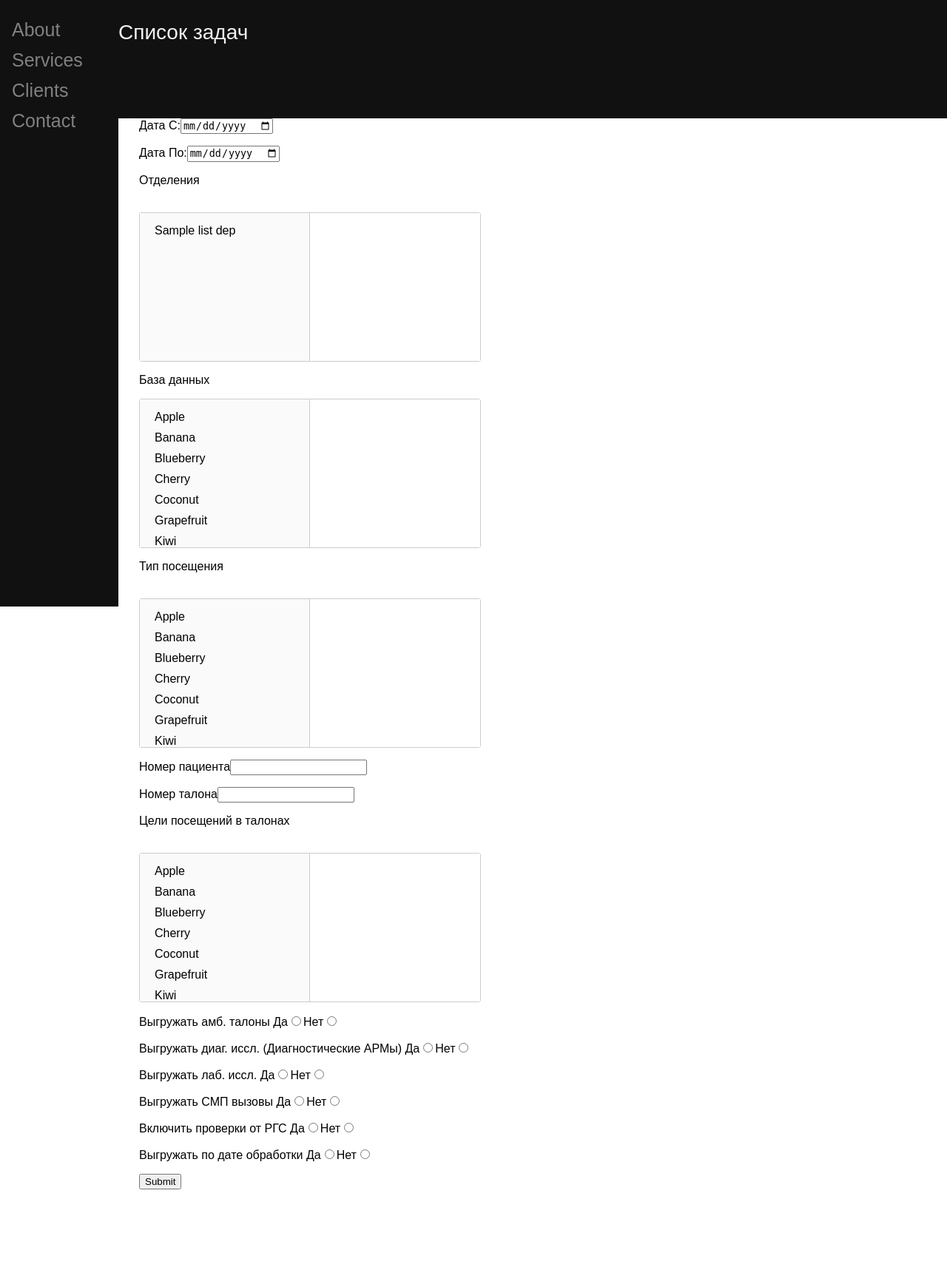
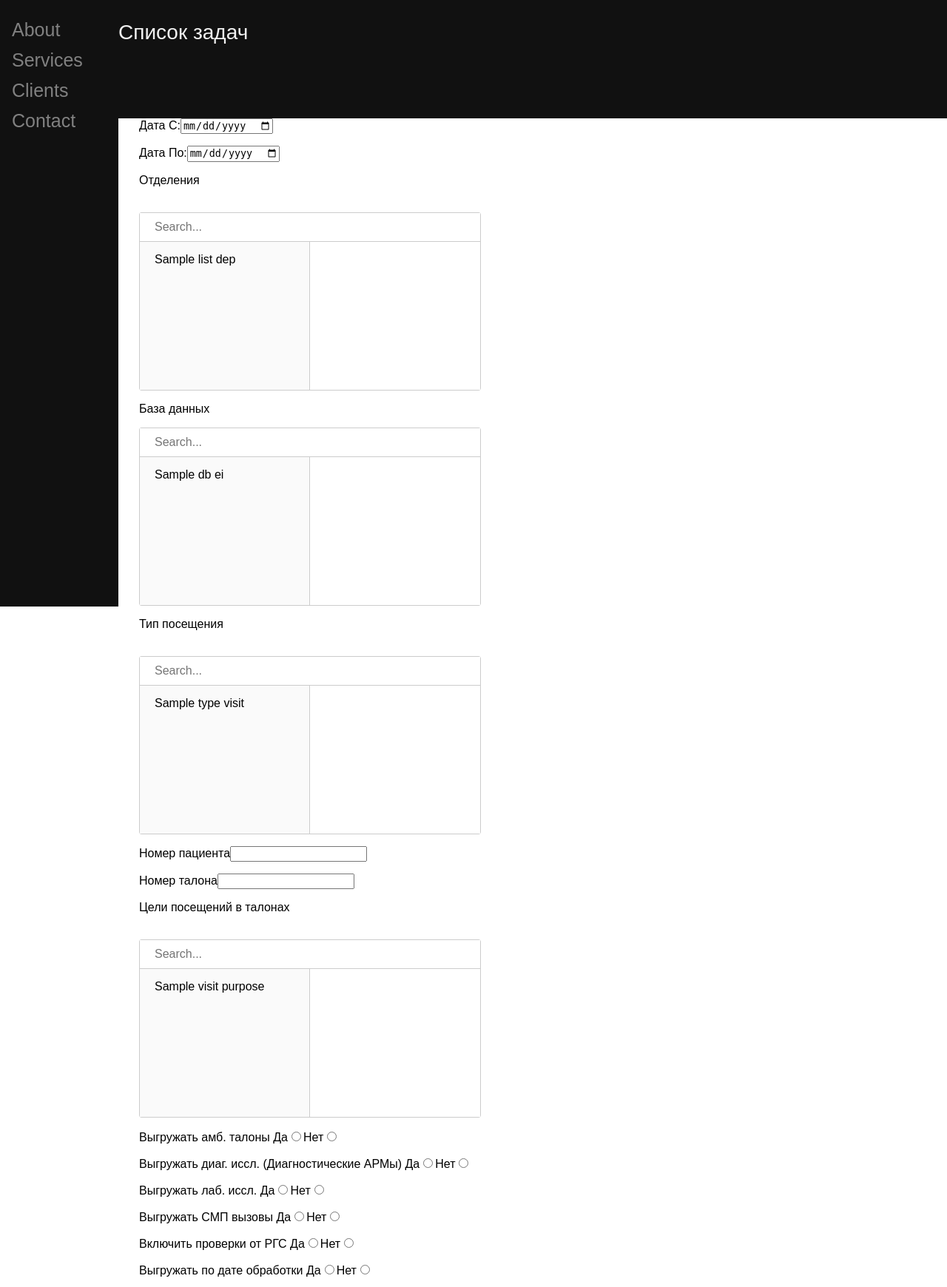
Before and after one commit to PanchukDima/ReportOracleMIS, a Flask app: template templates/exportOMS.html in a window 1280 px wide. Shown: the top 1740 px of the page at 74% size. Before the commit the page ends 1608 px from the top, so only its background shows below. Run offline with Flask 2, Linux system fonts and the light colour scheme; the template is opened without the code that fills it: most values are stand-ins (such as "Sample title", 1, 10 or a date in 2020).

Commit message:
add page tasklist

```diff
--- a/app.py
+++ b/app.py
@@ -79,8 +79,12 @@ def clear_queue():
     return "Clear"
 @app.route('/exportoms')
 def show_export():
-    list_dep = [{"id":0,"name":"text"}, {"id":1,"name":"text2"} ]
-    return render_template("exportOMS.html", list_dep=list_dep)
+    db = database()
+    db_eis = db.getEISBD()
+    type_visit = db.getTypeVisit()
+    visit_purpose = db.getVisitPurpose()
+    list_dep = db.getDepList()
+    return render_template("exportOMS.html", list_dep=list_dep, db_eis=db_eis,type_visit=type_visit,visit_purpose=visit_purpose)
 
 
 if __name__ == '__main__':
--- a/templates/exportOMS.html
+++ b/templates/exportOMS.html
@@ -82,62 +82,38 @@
   <a href="#contact">Contact</a>
 </div>
 <div class="container">
-    <form action="/createTask" method="post">
+    <form action="/createTask" method="post" name="exportOMSForm" novalidate>
         <p>Дата С:<input type="date" name="date_in"/></p>
         <p>Дата По:<input type="date" name="date_to"/></p>
         <p>Отделения</p><br>
         <select required multiple="multiple" name="departments" id="dep_select">
+
                     {% for n in list_dep %}
                         <option value="{{ n["id"] }}">{{ n["name"] }}</option>
                     {% endfor %}
+
                 </select>
+
         <p>База данных</p>
         <select required multiple="multiple" name="db_eis" id="db_eis_select">
 
-                    <option>Apple</option>
-                    <option>Banana</option>
-                    <option>Blueberry</option>
-                    <option>Cherry</option>
-                    <option>Coconut</option>
-                    <option>Grapefruit</option>
-                    <option>Kiwi</option>
-                    <option>Lemon</option>
-                    <option>Lime</option>
-                    <option>Mango</option>
-                    <option>Orange</option>
-                    <option>Papaya</option>
+                    {% for n in db_eis %}
+                        <option value="{{ n["id"] }}">{{ n["name"] }}</option>
+                    {% endfor %}
                 </select>
         <p>Тип посещения</p><br>
         <select required multiple="multiple" name="type_visit" id="type_visit_select">
-                    <option>Apple</option>
-                    <option>Banana</option>
-                    <option>Blueberry</option>
-                    <option>Cherry</option>
-                    <option>Coconut</option>
-                    <option>Grapefruit</option>
-                    <option>Kiwi</option>
-                    <option>Lemon</option>
-                    <option>Lime</option>
-                    <option>Mango</option>
-                    <option>Orange</option>
-                    <option>Papaya</option>
+                    {% for n in type_visit %}
+                        <option value="{{ n["id"] }}">{{ n["name"] }}</option>
+                    {% endfor %}
                 </select>
         <p>Номер пациента<input type="text" name="number_pat"/></p>
         <p>Номер талона<input type="text" name="number_visit"/></p>
         <p>Цели посещений в талонах</p><br>
         <select required multiple="multiple" name="visit_purpose" id="visit_purpose_select">
-                    <option>Apple</option>
-                    <option>Banana</option>
-                    <option>Blueberry</option>
-                    <option>Cherry</option>
-                    <option>Coconut</option>
-                    <option>Grapefruit</option>
-                    <option>Kiwi</option>
-                    <option>Lemon</option>
-                    <option>Lime</option>
-                    <option>Mango</option>
-                    <option>Orange</option>
-                    <option>Papaya</option>
+                    {% for n in visit_purpose %}
+                        <option value="{{ n["id"] }}">{{ n["name"] }}</option>
+                    {% endfor %}
                 </select>
         <p>Выгружать амб. талоны  Да<input type="radio" id="export_amd_talon" name="export_amd_talon" value="True">Нет<input type="radio" id="export_amd_talon" name="export_amd_talon" value="False"></p>
         <p>Выгружать диаг. иссл. (Диагностические АРМы)  Да<input type="radio" id="export_diagnostic_talon" name="export_diagnostic_talon" value="True">Нет<input type="radio" id="export_diagnostic_talon" name="export_diagnostic_talon" value="False"></p>
@@ -153,22 +129,22 @@
 <script>
             var select = document.getElementById("dep_select");
             multi(select, {
-                enable_search: false
+                enable_search: true
             });
 
             var select = document.getElementById("db_eis_select");
             multi(select, {
-                enable_search: false
+                enable_search: true
             });
             var select = document.getElementById("type_visit_select");
             multi(select, {
-                enable_search: false
+                enable_search: true
             });
             var select = document.getElementById("visit_purpose_select");
             multi(select, {
-                enable_search: false
+                enable_search: true
             });
-            $('#visit_purpose_select').find(':not(:item selected)').prop('disabled',true);
+
             /*$('#type_visit_select')find(':not(:selected)').prop('disabled',true);
             $('#db_eis_select')find(':not(:selected)').prop('disabled',true);
             $('#dep_select')find(':not(:selected)').prop('disabled',true);*/
```
Also changed, not shown: database.py (+56 -0 lines).
